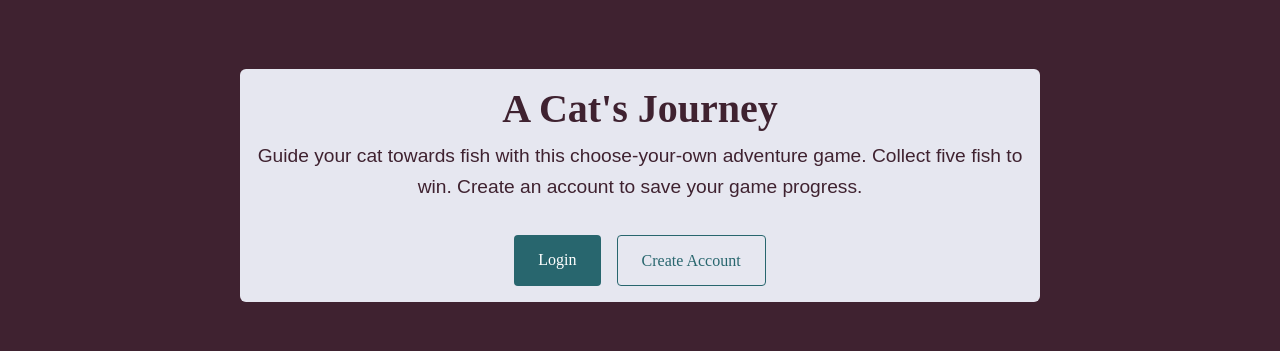
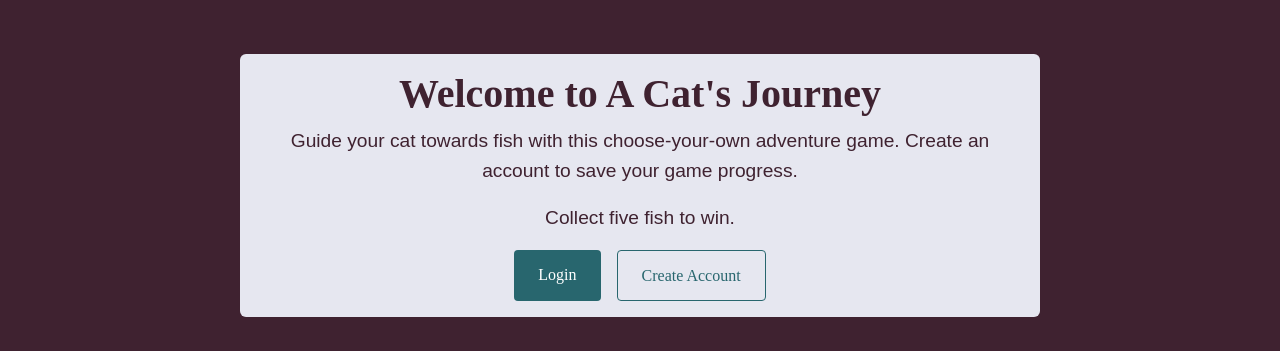
Before and after one commit to darbyuw/final-project-hcde-438, a React (Vite) app in the folder final-proj/: page / in a window 1280 px wide. Shown: the part 288-639 px from the top of the page. Built offline with nearby package versions, Linux system fonts and the light colour scheme; no server answers; a web font is replaced by a local one.

Commit message:
add and then remove win statement

```diff
--- a/final-proj/src/components/Navbar/Navbar.jsx
+++ b/final-proj/src/components/Navbar/Navbar.jsx
@@ -22,7 +22,9 @@ const Navbar = () => {
         <div className="img-cat">
           <img src={catImg} alt="A sketch of a cat's face looking forward" />
         </div>
-        <Link to="/">A Cat's Journey</Link>
+        <div className="game-title">
+          <Link to="/">A Cat's Journey</Link>
+        </div>
       </div>
       <div className="navbar-menu">
         {currentUser ? (
--- a/final-proj/src/pages/Home/Home.css
+++ b/final-proj/src/pages/Home/Home.css
@@ -16,16 +16,16 @@
     padding: 1rem
   }
 
-  h1 {
+  .home-content h1 {
     font-size: 2.5rem;
     color: #3F2230;
-    margin-bottom: 1rem;
+    /* margin-bottom: em; */
+
   }
 
   .home-description {
     font-size: 1.2rem;
     color: #3F2230;
-    margin-bottom: 2rem;
     line-height: 1.6;
     font-family: 'Inria Sans', sans-serif;
   }
@@ -34,7 +34,7 @@
     display: flex;
     justify-content: center;
     gap: 1rem;
-    margin-top: 2rem;
+    margin-top: 0.5rem;
   }
 
   .cta-button {
--- a/final-proj/src/pages/Home/Home.jsx
+++ b/final-proj/src/pages/Home/Home.jsx
@@ -41,12 +41,12 @@ const Home = () => {
   return (
     <div className="home-container">
       <div className="home-content">
-        <h1>A Cat's Journey</h1>
+        <h1>Welcome to A Cat's Journey</h1>
         <p className="home-description">
           Guide your cat towards fish with this choose-your-own adventure game.
-          Collect five fish to win.
           Create an account to save your game progress.
         </p>
+        <p className="home-description">Collect five fish to win.</p>
 
         <div className="cta-buttons">
           {currentUser ? (
```
